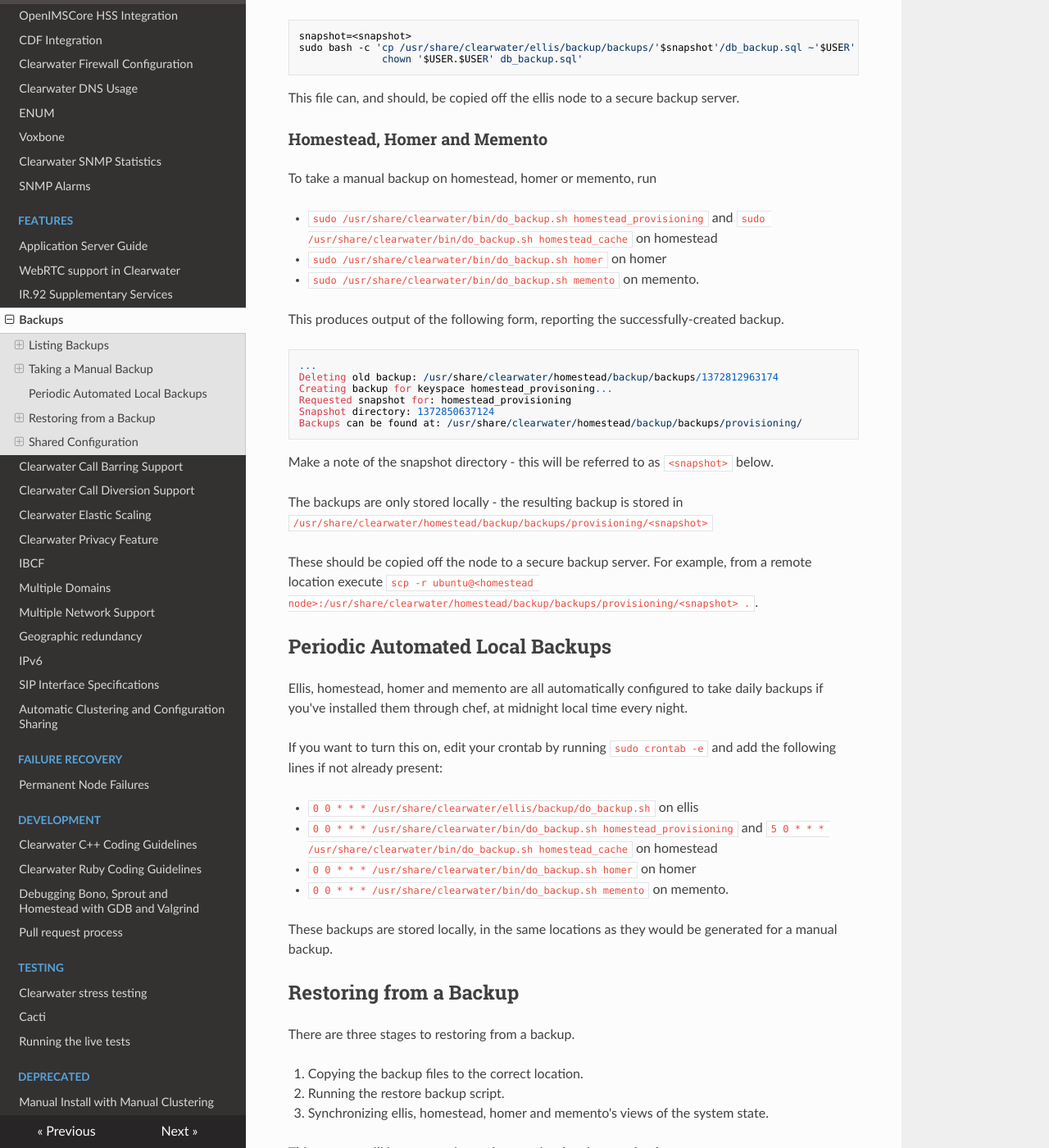
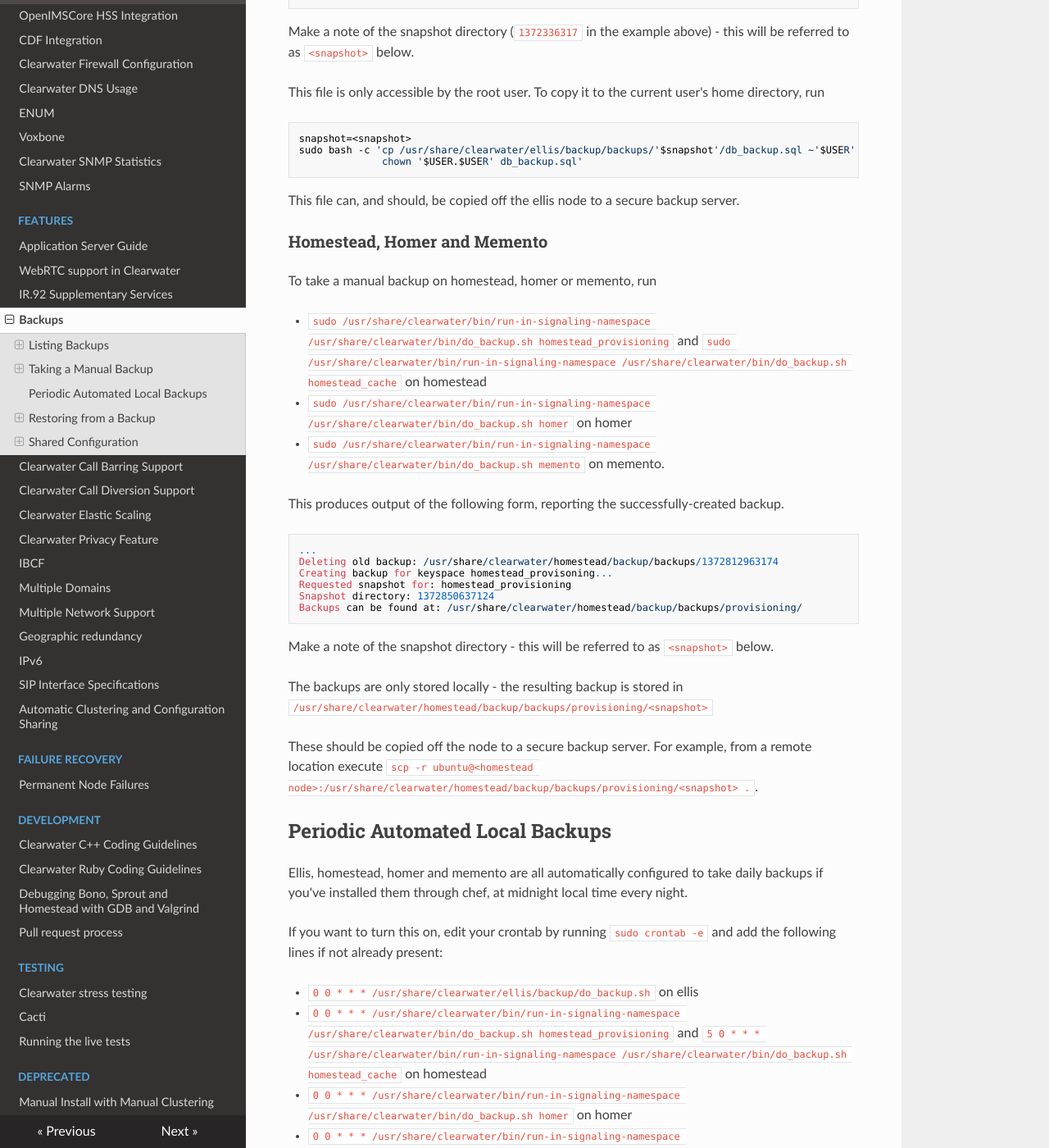
Before and after one commit to Metaswitch/clearwater-readthedocs, an MkDocs documentation site: the page built from docs/Backups.md, in a window 1280 px wide and 1400 px high, scrolled down 2153 px. Shown: the whole window at 82% size. Built offline with MkDocs 1.6.1, drawn with Linux system fonts in a browser that asks for light colours; nearby versions of some CDN libraries; old or Windows-style settings are respelled for this version of MkDocs; some of the changed text lies outside the part shown.

Commit message:
Add signaling namespace call to backups

```diff
--- a/docs/Backups.md
+++ b/docs/Backups.md
@@ -35,9 +35,9 @@ Homestead actually contains two databases (`homestead_provisioning` and `homeste
 
 To list the backups that have been taken on homestead, homer or memento, run
 
-*   `sudo /usr/share/clearwater/bin/list_backups.sh homestead_provisioning` and `sudo /usr/share/clearwater/bin/list_backups.sh homestead_cache` for homestead
-*   `sudo /usr/share/clearwater/bin/list_backups.sh homer` for homer
-*   `sudo /usr/share/clearwater/bin/list_backups.sh memento` for memento.
+*   `sudo /usr/share/clearwater/bin/run-in-signaling-namespace /usr/share/clearwater/bin/list_backups.sh homestead_provisioning` and `sudo /usr/share/clearwater/bin/run-in-signaling-namespace /usr/share/clearwater/bin/list_backups.sh homestead_cache` for homestead
+*   `sudo /usr/share/clearwater/bin/run-in-signaling-namespace /usr/share/clearwater/bin/list_backups.sh homer` for homer
+*   `sudo /usr/share/clearwater/bin/run-in-signaling-namespace /usr/share/clearwater/bin/list_backups.sh memento` for memento.
 
 This produces output of the following form, listing each of the available backups.
 
@@ -49,7 +49,7 @@ This produces output of the following form, listing each of the available backup
 
 You can also specify a directory to search in for backups, e.g. for homestead:
 
-`sudo /usr/share/clearwater/bin/list_backups.sh homestead_provisioning <backup dir>`
+`sudo /usr/share/clearwater/bin/run-in-signaling-namespace /usr/share/clearwater/bin/list_backups.sh homestead_provisioning <backup dir>`
 
 ## Taking a Manual Backup
 
@@ -82,9 +82,9 @@ This file can, and should, be copied off the ellis node to a secure backup serve
 
 To take a manual backup on homestead, homer or memento, run
 
-*   `sudo /usr/share/clearwater/bin/do_backup.sh homestead_provisioning` and `sudo /usr/share/clearwater/bin/do_backup.sh homestead_cache` on homestead
-*   `sudo /usr/share/clearwater/bin/do_backup.sh homer` on homer
-*   `sudo /usr/share/clearwater/bin/do_backup.sh memento` on memento.
+*   `sudo /usr/share/clearwater/bin/run-in-signaling-namespace /usr/share/clearwater/bin/do_backup.sh homestead_provisioning` and `sudo /usr/share/clearwater/bin/run-in-signaling-namespace /usr/share/clearwater/bin/do_backup.sh homestead_cache` on homestead
+*   `sudo /usr/share/clearwater/bin/run-in-signaling-namespace /usr/share/clearwater/bin/do_backup.sh homer` on homer
+*   `sudo /usr/share/clearwater/bin/run-in-signaling-namespace /usr/share/clearwater/bin/do_backup.sh memento` on memento.
 
 This produces output of the following form, reporting the successfully-created backup.
 
@@ -108,9 +108,9 @@ Ellis, homestead, homer and memento are all automatically configured to take dai
 If you want to turn this on, edit your crontab by running `sudo crontab -e` and add the following lines if not already present:
 
 *   `0 0 * * * /usr/share/clearwater/ellis/backup/do_backup.sh` on ellis
-*   `0 0 * * * /usr/share/clearwater/bin/do_backup.sh homestead_provisioning` and `5 0 * * * /usr/share/clearwater/bin/do_backup.sh homestead_cache` on homestead
-*   `0 0 * * * /usr/share/clearwater/bin/do_backup.sh homer` on homer
-*   `0 0 * * * /usr/share/clearwater/bin/do_backup.sh memento` on memento.
+*   `0 0 * * * /usr/share/clearwater/bin/run-in-signaling-namespace /usr/share/clearwater/bin/do_backup.sh homestead_provisioning` and `5 0 * * * /usr/share/clearwater/bin/run-in-signaling-namespace /usr/share/clearwater/bin/do_backup.sh homestead_cache` on homestead
+*   `0 0 * * * /usr/share/clearwater/bin/run-in-signaling-namespace /usr/share/clearwater/bin/do_backup.sh homer` on homer
+*   `0 0 * * * /usr/share/clearwater/bin/run-in-signaling-namespace /usr/share/clearwater/bin/do_backup.sh memento` on memento.
 
 These backups are stored locally, in the same locations as they would be generated for a manual backup.
 
@@ -146,9 +146,9 @@ On homestead/homer/memento there is no need to further move the files as the bac
 To actually restore from the backup file, run
 
 *   `sudo /usr/share/clearwater/ellis/backup/restore_backup.sh <snapshot>` on ellis
-*   `sudo /usr/share/clearwater/bin/restore_backup.sh homestead_provisioning <snapshot> <backup directory>` and `sudo /usr/share/clearwater/bin/restore_backup.sh homestead_cache <snapshot> <backup directory>` on homestead
-*   `sudo /usr/share/clearwater/bin/restore_backup.sh homer <snapshot> <backup directory>` on homer
-*   `sudo /usr/share/clearwater/bin/restore_backup.sh memento <snapshot> <backup directory>` on memento.
+*   `sudo /usr/share/clearwater/bin/run-in-signaling-namespace /usr/share/clearwater/bin/restore_backup.sh homestead_provisioning <snapshot> <backup directory>` and `sudo /usr/share/clearwater/bin/run-in-signaling-namespace /usr/share/clearwater/bin/restore_backup.sh homestead_cache <snapshot> <backup directory>` on homestead
+*   `sudo /usr/share/clearwater/bin/run-in-signaling-namespace /usr/share/clearwater/bin/restore_backup.sh homer <snapshot> <backup directory>` on homer
+*   `sudo /usr/share/clearwater/bin/run-in-signaling-namespace /usr/share/clearwater/bin/restore_backup.sh memento <snapshot> <backup directory>` on memento.
 
 Ellis will produce output of the following form.
 
```
